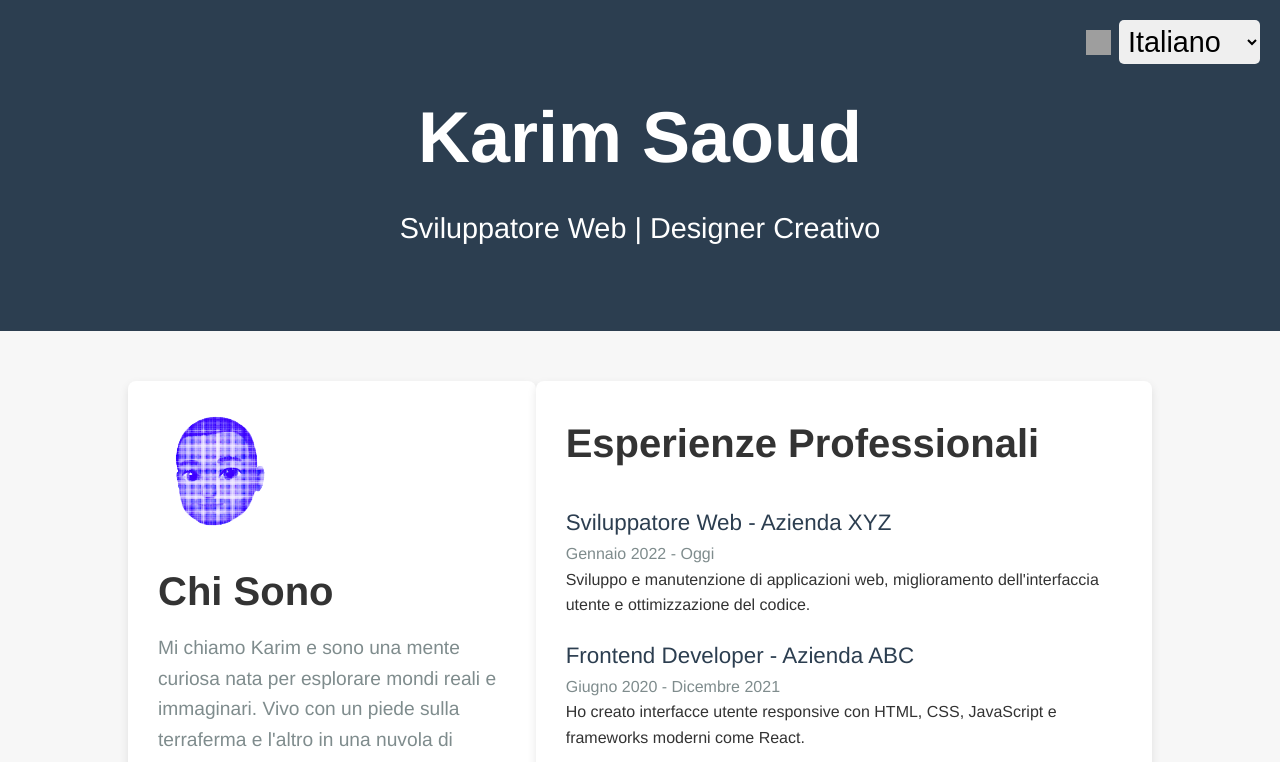
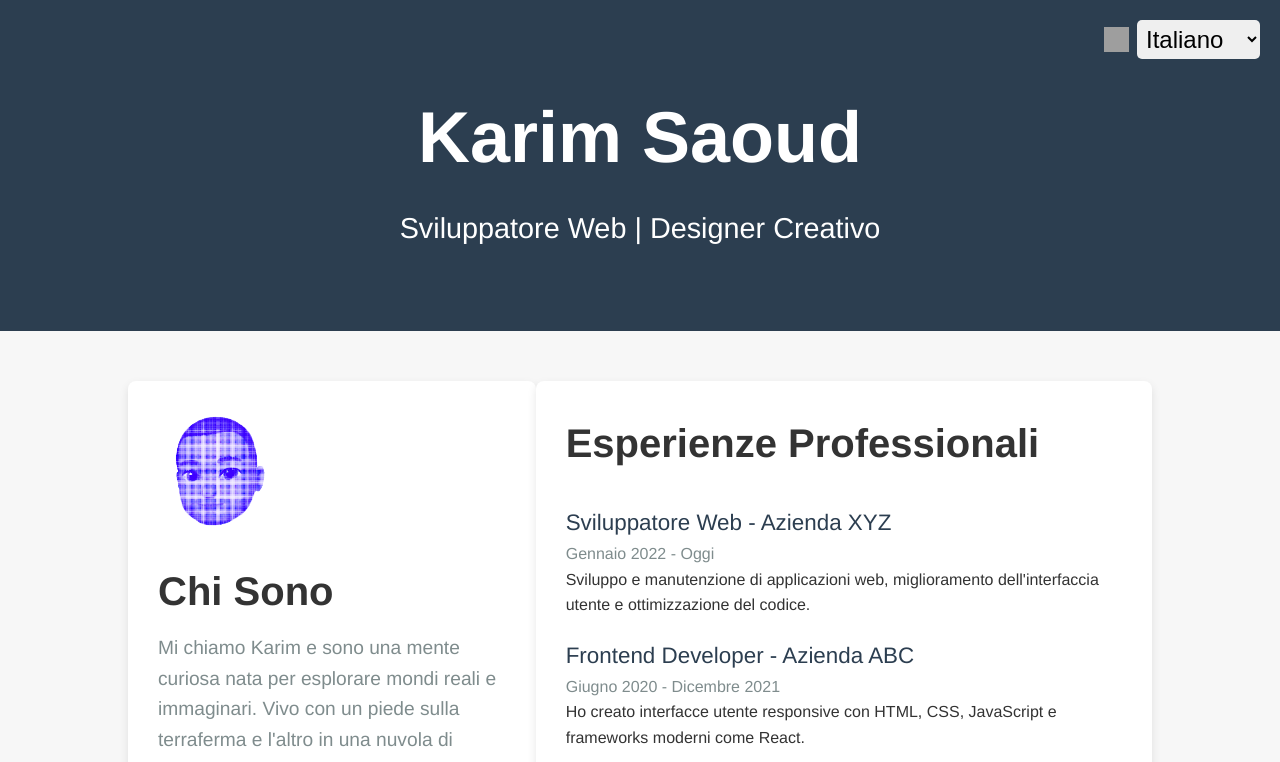
Before and after one commit to KarimSaoud/CurriculumVitae, a plain HTML site: page index.html in a window 1280 px wide. Shown: the top 762 px of the page. Drawn offline with Linux system fonts and the light colour scheme; grey boxes are pictures that could not be loaded.

Commit message:
Update index.html

```diff
--- a/index.html
+++ b/index.html
@@ -159,7 +159,7 @@
         <p>Sviluppatore Web | Designer Creativo</p>
     </div>
     <!-- Selettore della lingua -->
-    <div style="position: absolute; top: 20px; right: 20px; font-size: 1.2em;">
+    <div style="position: absolute; top: 20px; right: 20px; font-size: 1em;">
         <label for="language-select" style="display: flex; align-items: center; gap: 8px; color: white; cursor: pointer;">
             <img src="https://cdn-icons-png.flaticon.com/512/323/323329.png" alt="Globo lingua" style="width: 25px; height: 25px;">
             <select id="language-select" style="font-size: 1em; padding: 5px; border-radius: 5px; border: none;">
```
